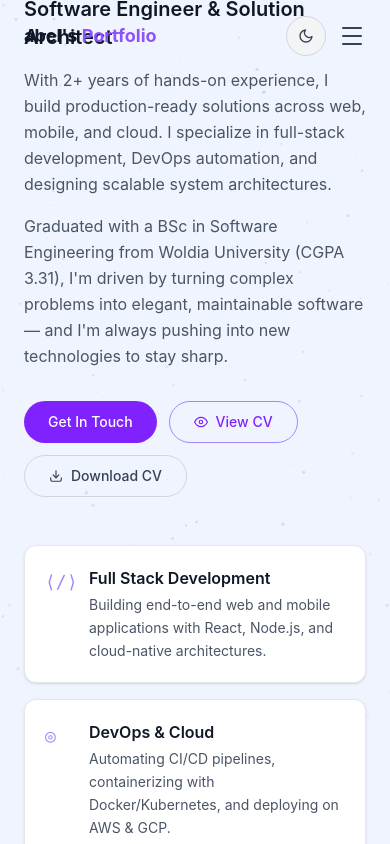
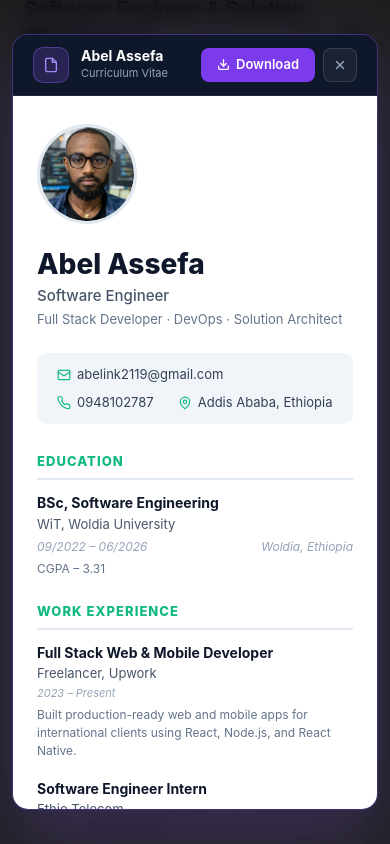
Before and after one commit to Abelink2119/portfolio, a React (Vite) app: page / in a window 390 px wide. Both pictures are taken after a click on the button "View CV". Shown: the part 1065-1909 px from the top of the page. Built offline with nearby package versions, Linux system fonts and the light colour scheme.

Commit message:
CV modal: full HTML CV render, responsive all devices, download top-right

```diff
--- a/src/components/AboutSection.jsx
+++ b/src/components/AboutSection.jsx
@@ -1,4 +1,5 @@
 import { useEffect, useRef, useState } from 'react'
+import mePng from '../assets/me.jpg'
 
 const cards = [
   { icon: '⟨/⟩', title: 'Full Stack Development', desc: 'Building end-to-end web and mobile applications with React, Node.js, and cloud-native architectures.' },
@@ -6,13 +7,41 @@ const cards = [
   { icon: '⬡',   title: 'Solution Architecture',   desc: 'Designing scalable, resilient system architectures that align with business goals and growth.' },
 ]
 
+const cvSkills = [
+  { name: 'JavaScript',    dots: 5 },
+  { name: 'React / Next.js', dots: 5 },
+  { name: 'Node.js',       dots: 4 },
+  { name: 'TypeScript',    dots: 4 },
+  { name: 'MongoDB',       dots: 4 },
+  { name: 'PostgreSQL / MS SQL', dots: 3 },
+  { name: 'Spring Boot',   dots: 4 },
+  { name: 'Tailwind CSS',  dots: 5 },
+  { name: 'Docker',        dots: 4 },
+  { name: 'React Native',  dots: 4 },
+  { name: 'Flutter',       dots: 4 },
+  { name: 'Python',        dots: 3 },
+]
+
+function Dots({ filled, total = 5 }) {
+  return (
+    <span style={{ display: 'flex', gap: 4 }}>
+      {Array.from({ length: total }).map((_, i) => (
+        <span key={i} style={{
+          width: 12, height: 12, borderRadius: '50%',
+          background: i < filled ? '#10b981' : 'transparent',
+          border: '2px solid #10b981',
+          display: 'inline-block', flexShrink: 0,
+        }} />
+      ))}
+    </span>
+  )
+}
+
 function CVModal({ onClose }) {
-  const pdfUrl = "/Abel's Resume.pdf"
-
   useEffect(() => {
-    const handler = (e) => { if (e.key === 'Escape') onClose() }
-    window.addEventListener('keydown', handler)
-    return () => window.removeEventListener('keydown', handler)
+    const h = (e) => { if (e.key === 'Escape') onClose() }
+    window.addEventListener('keydown', h)
+    return () => window.removeEventListener('keydown', h)
   }, [onClose])
 
   useEffect(() => {
@@ -22,50 +51,71 @@ function CVModal({ onClose }) {
 
   return (
     <div
-      className="fixed inset-0 z-[999] flex items-end sm:items-center justify-center sm:p-6 md:p-10"
-      style={{ background: 'rgba(0,0,0,0.88)', backdropFilter: 'blur(8px)' }}
       onClick={onClose}
+      style={{
+        position: 'fixed', inset: 0, zIndex: 9999,
+        background: 'rgba(0,0,0,0.88)', backdropFilter: 'blur(8px)',
+        display: 'flex', alignItems: 'center', justifyContent: 'center',
+        padding: '12px',
+      }}
     >
+      {/* Modal shell */}
       <div
-        className="relative w-full sm:max-w-3xl md:max-w-4xl flex flex-col"
+        onClick={e => e.stopPropagation()}
         style={{
+          width: '100%', maxWidth: 820,
           height: '92dvh',
-          background: '#111827',
-          border: '1px solid rgba(139,92,246,0.35)',
-          boxShadow: '0 32px 80px rgba(139,92,246,0.2)',
-          borderRadius: '20px 20px 0 0',
+          background: '#0f172a',
+          border: '1px solid rgba(139,92,246,0.4)',
+          borderRadius: 16,
+          boxShadow: '0 32px 80px rgba(139,92,246,0.25)',
+          display: 'flex', flexDirection: 'column',
+          overflow: 'hidden',
         }}
-        onClick={e => e.stopPropagation()}
       >
-        {/* Drag handle — mobile only */}
-        <div className="sm:hidden flex justify-center pt-3 shrink-0">
-          <div className="w-9 h-1 rounded-full bg-white/25" />
-        </div>
-
-        {/* Header */}
-        <div className="flex items-center justify-between px-4 md:px-6 py-3 shrink-0 border-b border-white/10">
-          <div className="flex items-center gap-2.5">
-            <div className="w-7 h-7 rounded-md bg-violet-600/25 border border-violet-500/40 flex items-center justify-center shrink-0">
-              <svg width="14" height="14" viewBox="0 0 24 24" fill="none" stroke="#a78bfa" strokeWidth="2" strokeLinecap="round" strokeLinejoin="round">
+        {/* ── Top bar ── */}
+        <div style={{
+          display: 'flex', alignItems: 'center', justifyContent: 'space-between',
+          padding: '12px 20px',
+          borderBottom: '1px solid rgba(255,255,255,0.08)',
+          background: '#0f172a',
+          flexShrink: 0,
+        }}>
+          {/* Left */}
+          <div style={{ display: 'flex', alignItems: 'center', gap: 12 }}>
+            <div style={{
+              width: 36, height: 36, borderRadius: 10,
+              background: 'rgba(139,92,246,0.2)',
+              border: '1px solid rgba(139,92,246,0.4)',
+              display: 'flex', alignItems: 'center', justifyContent: 'center',
+            }}>
+              <svg width="16" height="16" viewBox="0 0 24 24" fill="none" stroke="#a78bfa" strokeWidth="2" strokeLinecap="round" strokeLinejoin="round">
                 <path d="M14 2H6a2 2 0 0 0-2 2v16a2 2 0 0 0 2 2h12a2 2 0 0 0 2-2V8z"/>
                 <polyline points="14 2 14 8 20 8"/>
               </svg>
             </div>
             <div>
-              <p className="text-white font-semibold text-sm leading-tight">Abel Assefa</p>
-              <p className="text-gray-500 text-xs">Curriculum Vitae</p>
+              <div style={{ color: '#fff', fontWeight: 700, fontSize: 14, lineHeight: 1.2 }}>Abel Assefa</div>
+              <div style={{ color: '#94a3b8', fontSize: 11 }}>Curriculum Vitae</div>
             </div>
           </div>
-
-          {/* Top-right: download + close */}
-          <div className="flex items-center gap-2">
+          {/* Right */}
+          <div style={{ display: 'flex', gap: 8 }}>
             <a
-              href={pdfUrl}
+              href="/Abel's Resume.pdf"
               download="Abel's Resume.pdf"
-              className="flex items-center gap-1.5 px-3 py-1.5 rounded-lg bg-violet-600 hover:bg-violet-500 active:scale-95 text-white text-xs font-semibold transition-all duration-200"
               onClick={e => e.stopPropagation()}
+              style={{
+                display: 'flex', alignItems: 'center', gap: 6,
+                padding: '7px 16px', borderRadius: 8,
+                background: '#7c3aed', color: '#fff',
+                fontSize: 13, fontWeight: 600, textDecoration: 'none',
+                transition: 'background 0.2s',
+              }}
+              onMouseEnter={e => e.currentTarget.style.background = '#6d28d9'}
+              onMouseLeave={e => e.currentTarget.style.background = '#7c3aed'}
             >
-              <svg width="12" height="12" viewBox="0 0 24 24" fill="none" stroke="currentColor" strokeWidth="2.5" strokeLinecap="round" strokeLinejoin="round">
+              <svg width="13" height="13" viewBox="0 0 24 24" fill="none" stroke="currentColor" strokeWidth="2.5" strokeLinecap="round" strokeLinejoin="round">
                 <path d="M21 15v4a2 2 0 0 1-2 2H5a2 2 0 0 1-2-2v-4"/>
                 <polyline points="7 10 12 15 17 10"/>
                 <line x1="12" y1="15" x2="12" y2="3"/>
@@ -74,24 +124,134 @@ function CVModal({ onClose }) {
             </a>
             <button
               onClick={onClose}
-              aria-label="Close"
-              className="w-8 h-8 rounded-lg bg-white/5 hover:bg-white/15 border border-white/10 flex items-center justify-center text-gray-400 hover:text-white transition-all duration-200"
+              style={{
+                width: 34, height: 34, borderRadius: 8,
+                background: 'rgba(255,255,255,0.05)',
+                border: '1px solid rgba(255,255,255,0.12)',
+                color: '#94a3b8', cursor: 'pointer',
+                display: 'flex', alignItems: 'center', justifyContent: 'center',
+                transition: 'background 0.2s',
+              }}
+              onMouseEnter={e => { e.currentTarget.style.background = 'rgba(255,255,255,0.15)'; e.currentTarget.style.color = '#fff' }}
+              onMouseLeave={e => { e.currentTarget.style.background = 'rgba(255,255,255,0.05)'; e.currentTarget.style.color = '#94a3b8' }}
             >
-              <svg width="13" height="13" viewBox="0 0 24 24" fill="none" stroke="currentColor" strokeWidth="2.5" strokeLinecap="round">
+              <svg width="14" height="14" viewBox="0 0 24 24" fill="none" stroke="currentColor" strokeWidth="2.5" strokeLinecap="round">
                 <line x1="18" y1="6" x2="6" y2="18"/><line x1="6" y1="6" x2="18" y2="18"/>
               </svg>
             </button>
           </div>
         </div>
 
-        {/* PDF — native iframe, fastest possible */}
-        <div className="flex-1 overflow-hidden p-2 md:p-3">
-          <iframe
-            src={`${pdfUrl}#toolbar=0&navpanes=0&scrollbar=1&view=FitH`}
-            title="Abel's Resume"
-            className="w-full h-full rounded-xl"
-            style={{ border: 'none', background: '#fff' }}
-          />
+        {/* ── CV Content (scrollable) ── */}
+        <div style={{ flex: 1, overflowY: 'auto', background: '#fff' }}>
+          <div style={{ maxWidth: 760, margin: '0 auto', padding: '28px 24px 40px' }}>
+
+            {/* Profile header */}
+            <div style={{ display: 'flex', alignItems: 'center', gap: 24, marginBottom: 24, flexWrap: 'wrap' }}>
+              <img
+                src={mePng}
+                alt="Abel Assefa"
+                style={{ width: 100, height: 100, borderRadius: '50%', objectFit: 'cover', objectPosition: 'top', border: '3px solid #e2e8f0', flexShrink: 0 }}
+              />
+              <div>
+                <h1 style={{ fontSize: 28, fontWeight: 800, color: '#0f172a', margin: 0, lineHeight: 1.2 }}>Abel Assefa</h1>
+                <p style={{ fontSize: 15, color: '#475569', margin: '4px 0 2px', fontWeight: 500 }}>Software Engineer</p>
+                <p style={{ fontSize: 13, color: '#64748b', margin: 0 }}>Full Stack Developer · DevOps · Solution Architect</p>
+              </div>
+            </div>
+
+            {/* Contact bar */}
+            <div style={{
+              display: 'flex', flexWrap: 'wrap', gap: '8px 24px',
+              background: '#f1f5f9', borderRadius: 10,
+              padding: '12px 20px', marginBottom: 28,
+              fontSize: 13, color: '#334155',
+            }}>
+              <span style={{ display: 'flex', alignItems: 'center', gap: 6 }}>
+                <svg width="14" height="14" viewBox="0 0 24 24" fill="none" stroke="#10b981" strokeWidth="2" strokeLinecap="round" strokeLinejoin="round"><rect x="2" y="4" width="20" height="16" rx="2"/><path d="m22 7-8.97 5.7a1.94 1.94 0 0 1-2.06 0L2 7"/></svg>
+                abelink2119@gmail.com
+              </span>
+              <span style={{ display: 'flex', alignItems: 'center', gap: 6 }}>
+                <svg width="14" height="14" viewBox="0 0 24 24" fill="none" stroke="#10b981" strokeWidth="2" strokeLinecap="round" strokeLinejoin="round"><path d="M22 16.92v3a2 2 0 0 1-2.18 2 19.79 19.79 0 0 1-8.63-3.07A19.5 19.5 0 0 1 4.69 12a19.79 19.79 0 0 1-3.07-8.67A2 2 0 0 1 3.6 1.27h3a2 2 0 0 1 2 1.72c.127.96.361 1.903.7 2.81a2 2 0 0 1-.45 2.11L7.91 8.91a16 16 0 0 0 6 6l.91-.91a2 2 0 0 1 2.11-.45c.907.339 1.85.573 2.81.7A2 2 0 0 1 21.73 16.92z"/></svg>
+                0948102787
+              </span>
+              <span style={{ display: 'flex', alignItems: 'center', gap: 6 }}>
+                <svg width="14" height="14" viewBox="0 0 24 24" fill="none" stroke="#10b981" strokeWidth="2" strokeLinecap="round" strokeLinejoin="round"><path d="M20 10c0 6-8 12-8 12s-8-6-8-12a8 8 0 0 1 16 0Z"/><circle cx="12" cy="10" r="3"/></svg>
+                Addis Ababa, Ethiopia
+              </span>
+            </div>
+
+            {/* Two-column layout */}
+            <div style={{ display: 'grid', gridTemplateColumns: 'repeat(auto-fit, minmax(260px, 1fr))', gap: '0 40px' }}>
+
+              {/* LEFT column */}
+              <div>
+                {/* Education */}
+                <h2 style={{ fontSize: 13, fontWeight: 800, color: '#10b981', letterSpacing: '0.08em', textTransform: 'uppercase', marginBottom: 12, borderBottom: '2px solid #e2e8f0', paddingBottom: 6 }}>Education</h2>
+                <div style={{ marginBottom: 24 }}>
+                  <p style={{ fontWeight: 700, fontSize: 14, color: '#0f172a', margin: '0 0 2px' }}>BSc, Software Engineering</p>
+                  <p style={{ fontSize: 13, color: '#475569', margin: '0 0 4px' }}>WiT, Woldia University</p>
+                  <div style={{ display: 'flex', justifyContent: 'space-between', fontSize: 12, color: '#94a3b8', fontStyle: 'italic', marginBottom: 4 }}>
+                    <span>09/2022 – 06/2026</span>
+                    <span>Woldia, Ethiopia</span>
+                  </div>
+                  <p style={{ fontSize: 12, color: '#64748b', margin: 0 }}>CGPA – 3.31</p>
+                </div>
+
+                {/* Work Experience */}
+                <h2 style={{ fontSize: 13, fontWeight: 800, color: '#10b981', letterSpacing: '0.08em', textTransform: 'uppercase', marginBottom: 12, borderBottom: '2px solid #e2e8f0', paddingBottom: 6 }}>Work Experience</h2>
+
+                {[
+                  { title: 'Full Stack Web & Mobile Developer', company: 'Freelancer, Upwork', period: '2023 – Present', desc: 'Built production-ready web and mobile apps for international clients using React, Node.js, and React Native.' },
+                  { title: 'Software Engineer Intern', company: 'Ethio Telecom', period: '2024', desc: 'Developed internal tools and REST APIs, contributed to DevOps pipelines using Docker and CI/CD.' },
+                ].map(exp => (
+                  <div key={exp.title} style={{ marginBottom: 18 }}>
+                    <p style={{ fontWeight: 700, fontSize: 14, color: '#0f172a', margin: '0 0 1px' }}>{exp.title}</p>
+                    <p style={{ fontSize: 13, color: '#475569', margin: '0 0 2px' }}>{exp.company}</p>
+                    <p style={{ fontSize: 11, color: '#94a3b8', fontStyle: 'italic', margin: '0 0 4px' }}>{exp.period}</p>
+                    <p style={{ fontSize: 12, color: '#64748b', margin: 0, lineHeight: 1.5 }}>{exp.desc}</p>
+                  </div>
+                ))}
+
+                {/* Languages */}
+                <h2 style={{ fontSize: 13, fontWeight: 800, color: '#10b981', letterSpacing: '0.08em', textTransform: 'uppercase', marginBottom: 12, borderBottom: '2px solid #e2e8f0', paddingBottom: 6, marginTop: 8 }}>Languages</h2>
+                {[{ lang: 'Amharic', level: 'Native' }, { lang: 'English', level: 'Professional' }, { lang: 'Afaan Oromo', level: 'Conversational' }].map(l => (
+                  <div key={l.lang} style={{ display: 'flex', justifyContent: 'space-between', fontSize: 13, color: '#334155', marginBottom: 6 }}>
+                    <span style={{ fontWeight: 500 }}>{l.lang}</span>
+                    <span style={{ color: '#94a3b8' }}>{l.level}</span>
+                  </div>
+                ))}
+              </div>
+
+              {/* RIGHT column */}
+              <div>
+                {/* Skills */}
+                <h2 style={{ fontSize: 13, fontWeight: 800, color: '#10b981', letterSpacing: '0.08em', textTransform: 'uppercase', marginBottom: 12, borderBottom: '2px solid #e2e8f0', paddingBottom: 6 }}>Skills</h2>
+                <div style={{ marginBottom: 24 }}>
+                  {cvSkills.map(s => (
+                    <div key={s.name} style={{ display: 'flex', alignItems: 'center', justifyContent: 'space-between', marginBottom: 8 }}>
+                      <span style={{ fontSize: 13, color: '#334155', fontWeight: 500 }}>{s.name}</span>
+                      <Dots filled={s.dots} />
+                    </div>
+                  ))}
+                </div>
+
+                {/* Certifications */}
+                <h2 style={{ fontSize: 13, fontWeight: 800, color: '#10b981', letterSpacing: '0.08em', textTransform: 'uppercase', marginBottom: 12, borderBottom: '2px solid #e2e8f0', paddingBottom: 6 }}>Certifications</h2>
+                {[
+                  'AWS Cloud Practitioner',
+                  'Meta Front-End Developer',
+                  'Google UX Design',
+                  'Docker & Kubernetes (Udemy)',
+                ].map(cert => (
+                  <div key={cert} style={{ display: 'flex', alignItems: 'center', gap: 8, marginBottom: 7 }}>
+                    <span style={{ width: 6, height: 6, borderRadius: '50%', background: '#10b981', flexShrink: 0 }} />
+                    <span style={{ fontSize: 13, color: '#334155' }}>{cert}</span>
+                  </div>
+                ))}
+              </div>
+            </div>
+          </div>
         </div>
       </div>
     </div>
@@ -146,13 +306,7 @@ export default function AboutSection({ theme }) {
 
                 {/* View CV */}
                 <button
-                  onClick={() => {
-                    if (window.innerWidth < 640) {
-                      window.open("/Abel's Resume.pdf", '_blank')
-                    } else {
-                      setShowCV(true)
-                    }
-                  }}
+                  onClick={() => setShowCV(true)}
                   className={`px-6 py-2.5 rounded-full border text-sm font-medium transition-all duration-200 inline-flex items-center gap-2 active:scale-95 cursor-pointer ${
                     dark
                       ? 'border-violet-500/50 text-violet-300 hover:bg-violet-500/10'
```
